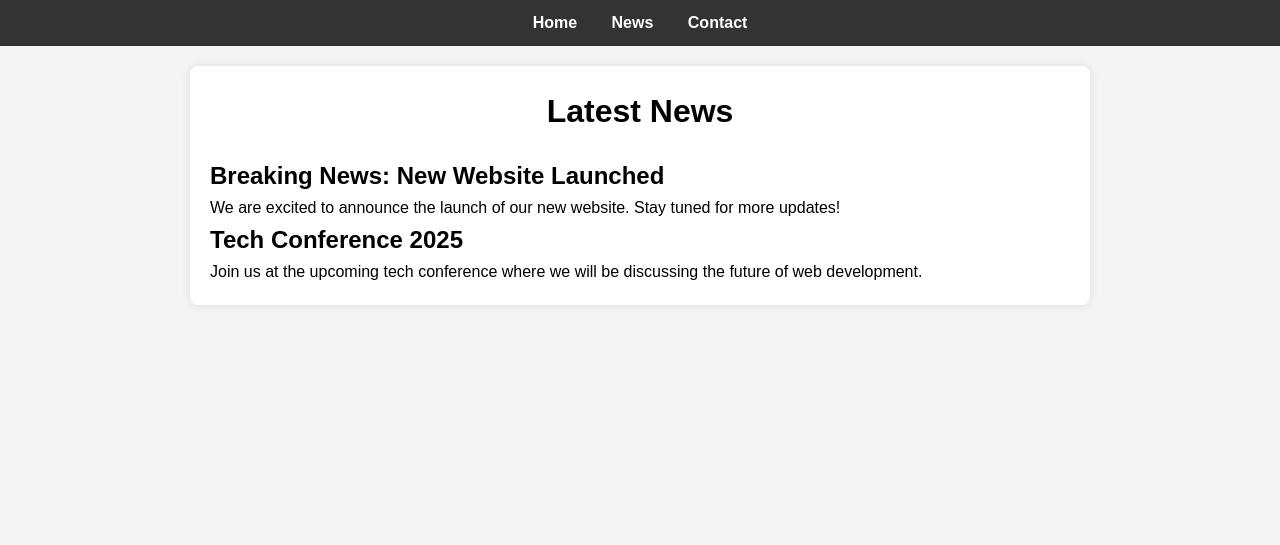
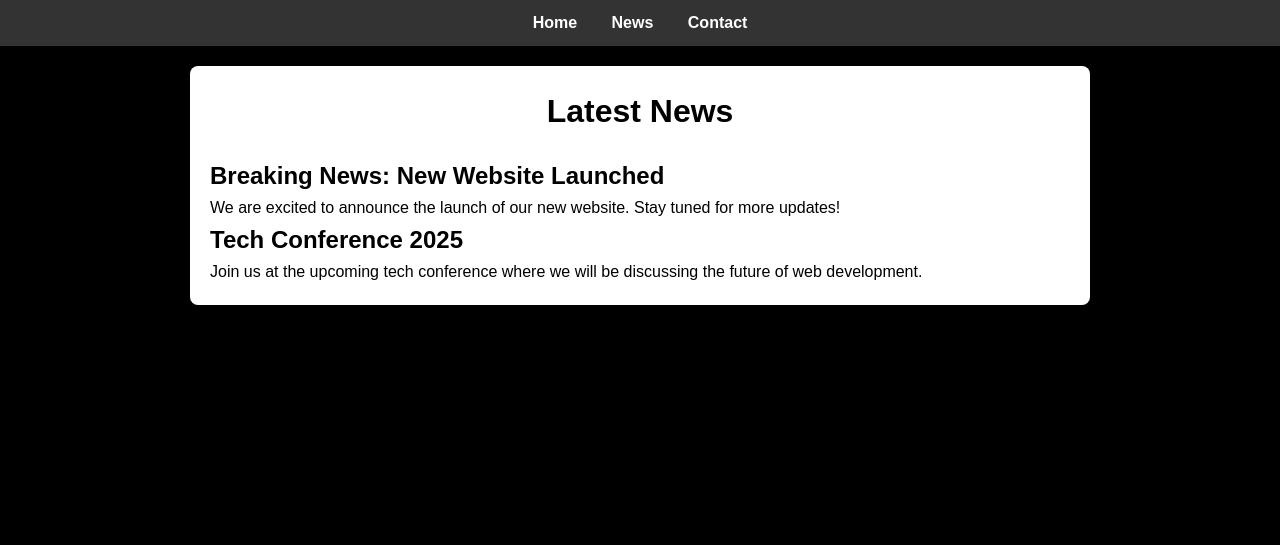
Before and after one commit to localhelp/devgru, a PHP site: page /news.html in a window 1280 px wide. Shown: the top 545 px of the page. Run offline with PHP 8.4, Linux system fonts and the light colour scheme.

Commit message:
Update styles.css

```diff
--- a/styles.css
+++ b/styles.css
@@ -8,7 +8,7 @@
 body {
     font-family: Arial, sans-serif;
     line-height: 1.6;
-    background-color: #f4f4f4;
+    background-color: #000000;
 }
 
 header {
```
